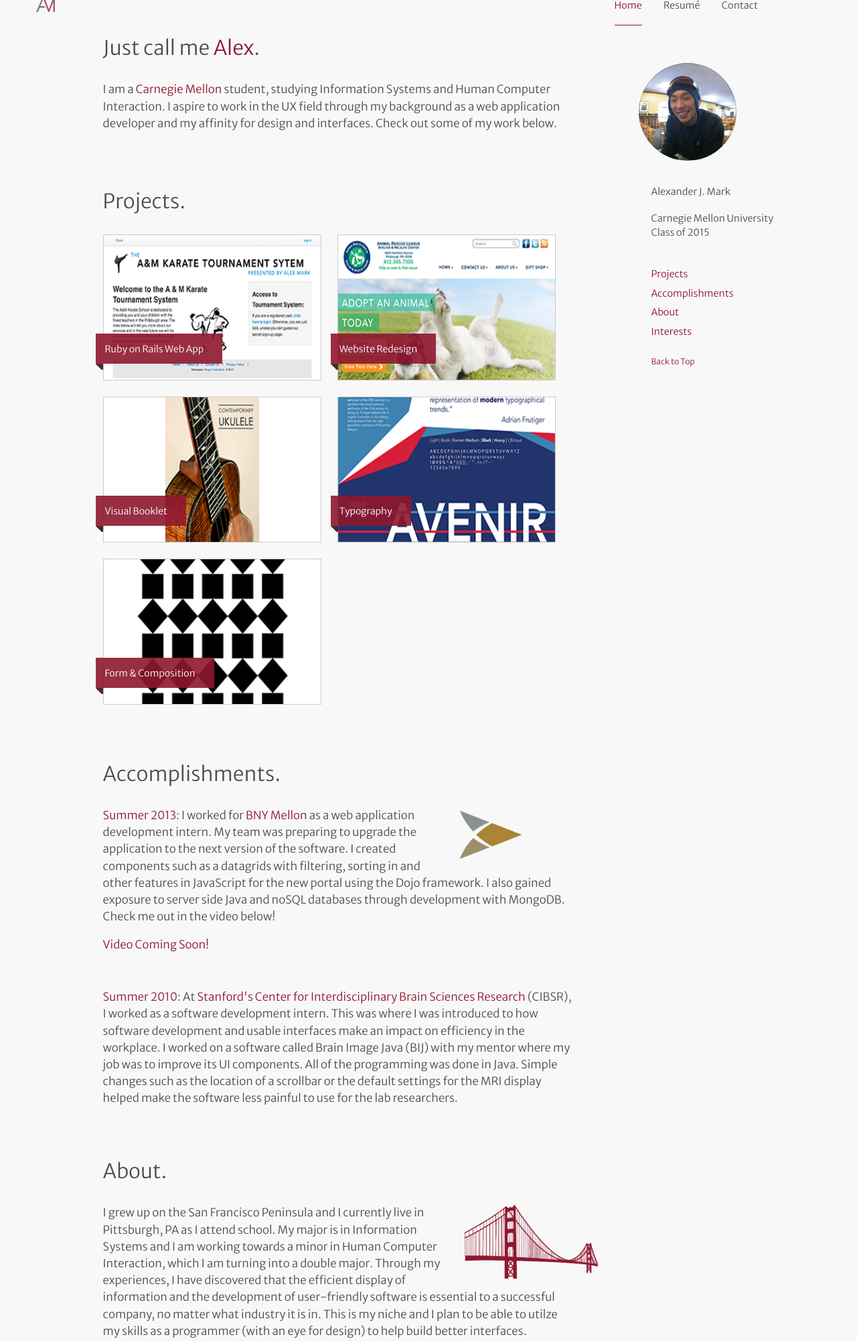
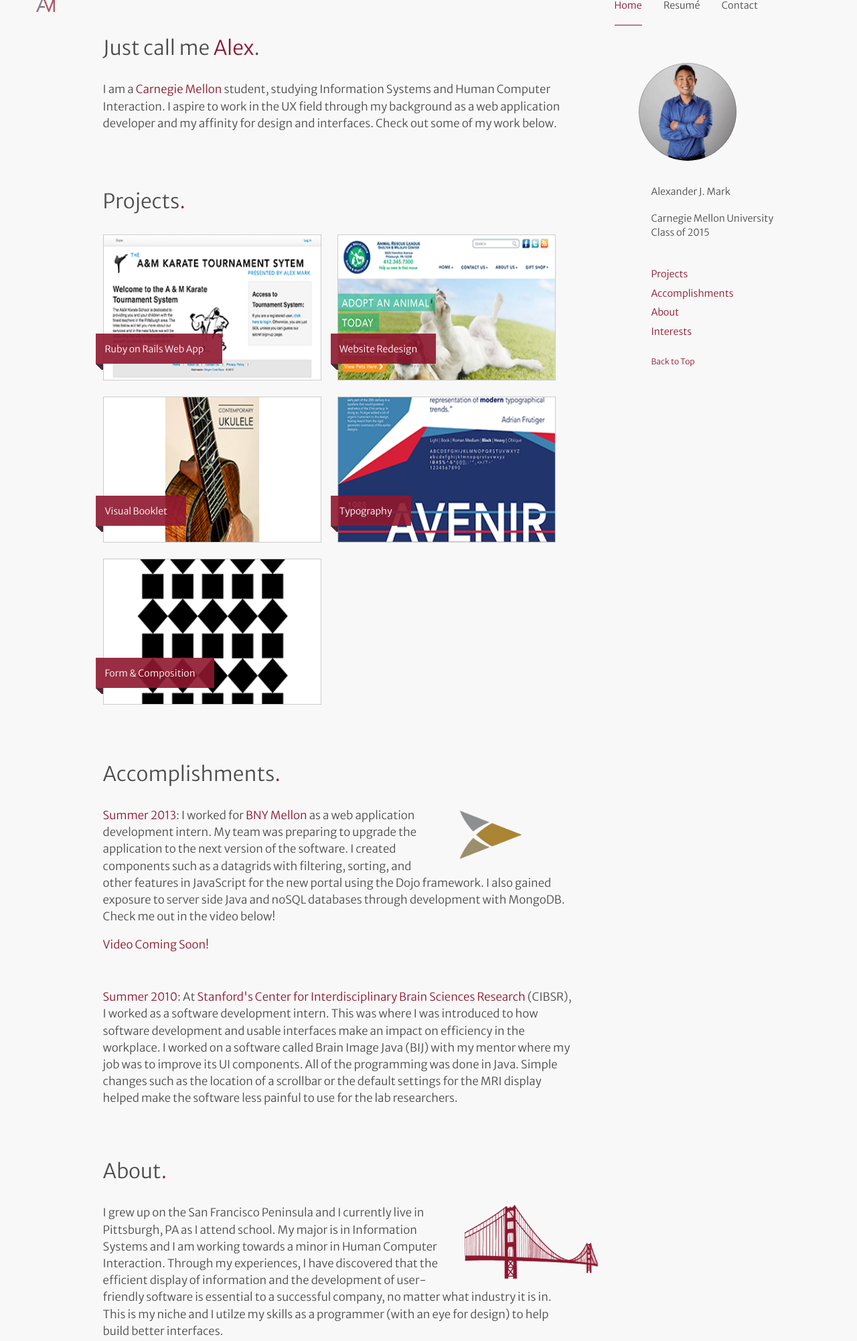
Before and after one commit to ajmark/ajmark.com, a PHP site: page / in a window 1280 px wide. Shown: the part 50-2052 px from the top of the page at 67% size. Run offline with PHP 8.4, Linux system fonts and the light colour scheme.

Commit message:
revisions

```diff
--- a/css/style.css
+++ b/css/style.css
@@ -793,8 +793,9 @@ br {
 #side .profile {
 	position: relative;
 	background-image: url(../images/profile.jpg);
-	background-position: bottom;
-	background-size: 130%;
+	background-position-x: 35%;
+	background-position-y: 30%;
+	background-size: 165%;
 	left: 7em;
 	width: 12em;
 	height: 12em;
--- a/includes/homecontent.php
+++ b/includes/homecontent.php
@@ -66,7 +66,7 @@
 				<div class='text-body text-wrap inside-text'>
 					<h1 id='news-text'>Accomplishments<span>.</span></h1>
 					<img id='bny' src='images/bny.png'>
-          <h2><span>Summer 2013</span>: I worked for <a href ='http://www.bnymellon.com'>BNY Mellon</a> as a web application development intern. My team was preparing to upgrade the application to the next version of the software. I created components such as a datagrids with filtering, sorting in and other features in JavaScript for the new portal using the Dojo framework. I also gained exposure to server side Java and noSQL databases through development with MongoDB. Check me out in the video below!</h2>
+          <h2><span>Summer 2013</span>: I worked for <a href ='http://www.bnymellon.com'>BNY Mellon</a> as a web application development intern. My team was preparing to upgrade the application to the next version of the software. I created components such as a datagrids with filtering, sorting, and other features in JavaScript for the new portal using the Dojo framework. I also gained exposure to server side Java and noSQL databases through development with MongoDB. Check me out in the video below!</h2>
 					<h2><span>Video Coming Soon!</span></h2>
 					<br>
 					<h2><span>Summer 2010</span>: At <a href='http://www.cibsr.stanford.edu'>Stanford's Center for Interdisciplinary Brain Sciences Research</a> (CIBSR), I worked as a software development intern. This was where I was introduced to how software development and usable interfaces make an impact on efficiency in the workplace. I worked on a software called Brain Image Java (BIJ) with my mentor where my job was to improve its UI components. All of the programming was done in Java. Simple changes such as the location of a scrollbar or the default settings for the MRI display helped make the software less painful to use for the lab researchers.</h2>
@@ -76,14 +76,14 @@
 				<div class="text-wrap inside-text text-body">
 					<h1 id="bio-text">About<span>.</span></h1>
 					<img id='goldengate' src='images/goldengate.png' width='200px'>
-        	<h2>I grew up on the San Francisco Peninsula and I currently live in Pittsburgh, PA as I attend school. My major is in Information Systems and I am working towards a minor in Human Computer Interaction, which I am turning into a double major. Through my experiences, I have discovered that the efficient display of information and the development of user-friendly software is essential to a successful company, no matter what industry it is in. This is my niche and I plan to be able to utilze my skills as a programmer (with an eye for design) to help build better interfaces.</h2>
+        	<h2>I grew up on the San Francisco Peninsula and I currently live in Pittsburgh, PA as I attend school. My major is in Information Systems and I am working towards a minor in Human Computer Interaction. Through my experiences, I have discovered that the efficient display of information and the development of user-friendly software is essential to a successful company, no matter what industry it is in. This is my niche and I utilze my skills as a programmer (with an eye for design) to help build better interfaces.</h2>
 				</div>
         <br>
 				<div class='text-wrap inside-text text-body'>
 					<h1 id="hobbies-text">Interests<span>.</span></h1>
-          <h2><span>Ukulele &amp; Guitar</span>: The challenge of teaching yourself a skill from scratch is something I find exciting and addicting, which is why I started getting into these instruments. I bought a Kala tenor ukulele my freshman year in college and the following year I bought myself an Alvarez acoustic guitar and I was once again hooked. Check out <a href='http://www.youtube.com/watch?v=AhR04kmcSXU' target='_blank'>Tommy Emmanuel</a>, <a href='http://www.youtube.com/watch?v=puSkP3uym5k' target='_blank'>Jake Shimabukuro</a> and <a href='http://www.youtube.com/watch?v=naHHHwoMDaU'>Troy Fernandez</a>. They are some of my favorite soloists.</h2>
-				  <h2><span>Athletics</span>: I was a <a href='http://usfencing.org' target='_blank'>nationally competitive epe&eacute; fencer</a> for about four years. Fencing is a sport unlike any other, sometimes referred to as "physical chess". It has helped me learn to analyze a situation, and develop a strategy for solving a problem. Fencing also allowed me to explore the United States as I traveled on my own to tournaments nationwide: Des Moine, Iowa - Kansas City, Missouri - Miami, Florida and Grapevine, Texas to list a few. It gave me exposure to several regions of the country that I otherwise would have never experienced. Basketball is my favorite but I love all sports, both watching and playing. My teams/heroes include The Warriors, Giants, 49ers, Novak Djokovic, and Derrick Rose. </h2>
-				  <h2><span>Sneakers</span>: I'm a snearkerhead. My friends in highschool got me into the culture and even though I'm not quite on their level, I can still hold my own. I still catch myself browsing sites like <a href='http://solecollector.com/' target='_blank'>SoleCollector</a> every now and then.</h2>
+          <h2><span>Ukulele &amp; Guitar</span>: The challenge of teaching yourself a skill from scratch is something I find exciting and addicting, which is why I started getting into these instruments. I bought a Kala tenor ukulele my freshman year in college and the following year I acquired an Alvarez acoustic guitar and I was once again hooked. Check out <a href='http://www.youtube.com/watch?v=AhR04kmcSXU' target='_blank'>Tommy Emmanuel</a>, <a href='http://www.youtube.com/watch?v=puSkP3uym5k' target='_blank'>Jake Shimabukuro</a> and <a href='http://www.youtube.com/watch?v=naHHHwoMDaU'>Troy Fernandez</a>. They are some of my favorite soloists.</h2>
+				  <h2><span>Athletics</span>: As a <a href='http://usfencing.org' target='_blank'>nationally competitive epe&eacute; fencer</a>, I have learned to analyze a situation and develop a strategy for solving a problem. Fencing is a sport unlike any other as it sometimes referred to as "physical chess". The sport has also allowed me to explore the United States as I traveled to tournaments nationwide. Basketball is my passion but I love all sports, both watching and playing. My teams/heroes include The Warriors, Giants, 49ers, Novak Djokovic, and Derrick Rose. </h2>
+				  <h2><span>Sneakers</span>: I'm a sneakerhead. My friends in highschool got me into the culture and even though I'm not an expert, I can still hold my own. I still catch myself browsing sites like <a href='http://solecollector.com/' target='_blank'>SoleCollector</a> every now and then.</h2>
 			  </div>
 				<br>
 
```
Also changed, not shown: images/profile.jpg, 1 other file.
